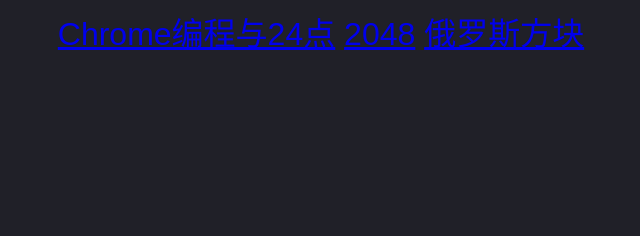
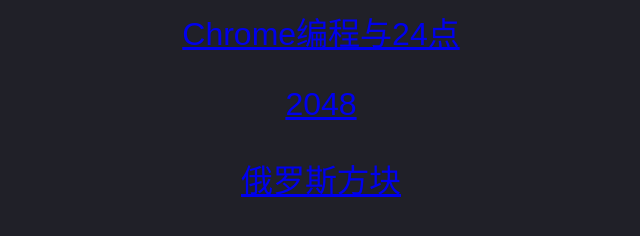
Before and after one commit to ThyCoderTeam/ThyCoderTeam.github.io, a plain HTML site: page games.html in a window 1280 px wide. Shown: the whole page, without its empty margins (319-959 px from the left). Drawn offline with Linux system fonts and the light colour scheme.

Commit message:
add games

```diff
--- a/games.html
+++ b/games.html
@@ -13,9 +13,9 @@
 </head>
 <body>
     <div id="games">
-        <a href="https://github.com/zj05409/Programming101/blob/master/0001ProgrammingInChrome.md">Chrome编程与24点</a>
-        <a href="./0002Game2048_Code.html">2048</a>
-        <a href="./0003Tetris_Code.html">俄罗斯方块</a>
+        <p><a href="https://github.com/zj05409/Programming101/blob/master/0001ProgrammingInChrome.md">Chrome编程与24点</a></p>
+        <p><a href="./0002Game2048_Code.html">2048</a></p>
+        <p><a href="./0003Tetris_Code.html">俄罗斯方块</a></p>
 
     </div>
 </body>
```
